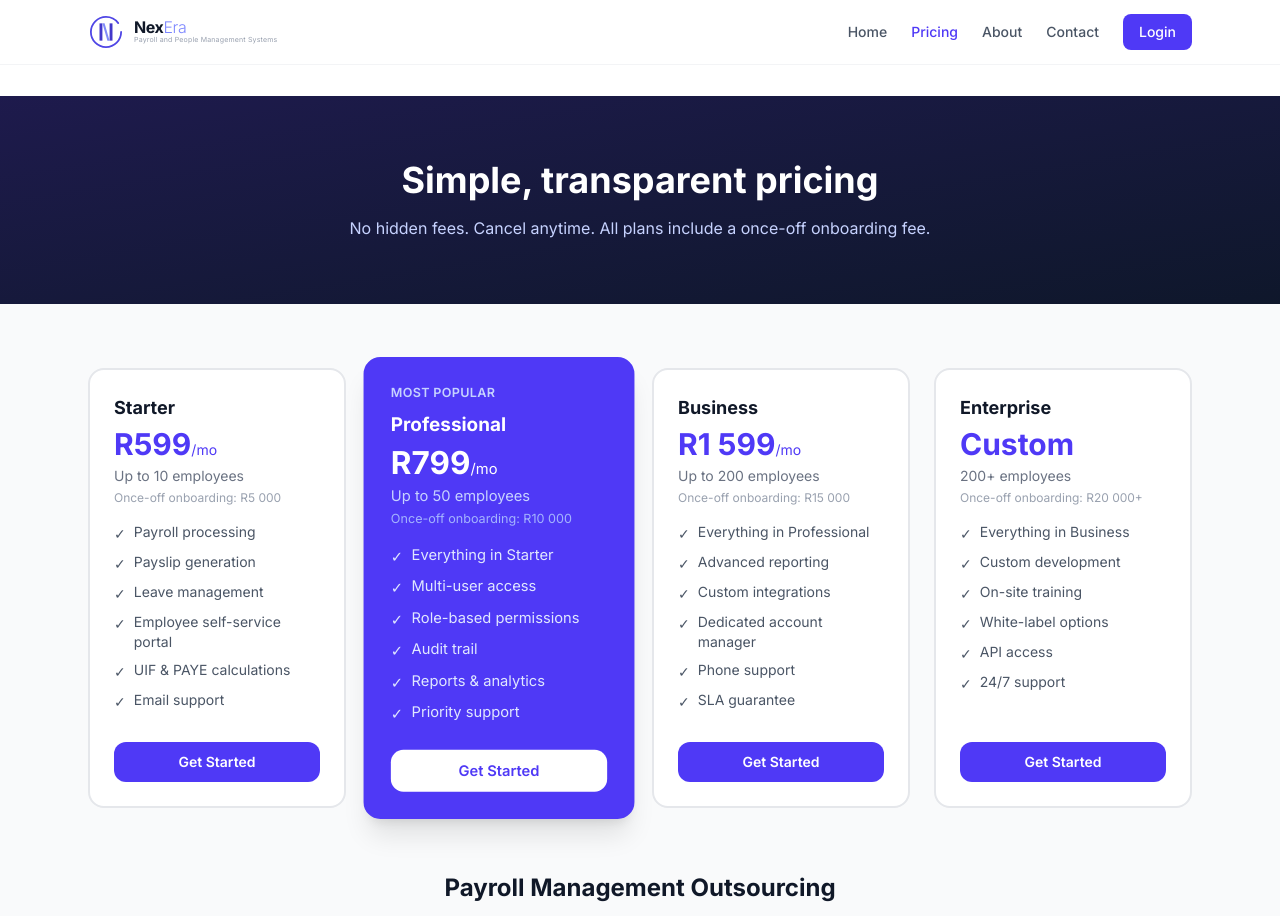
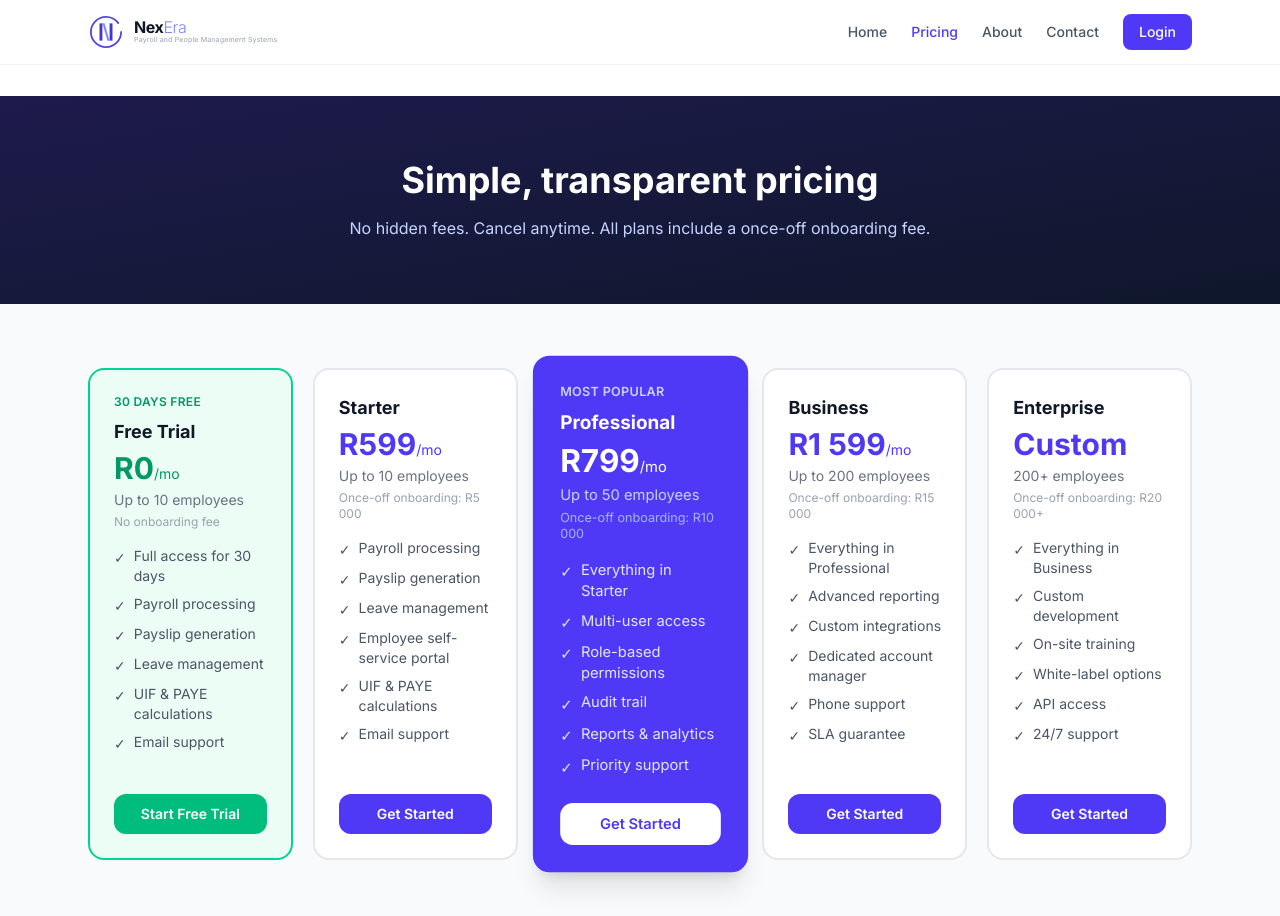
Before and after one commit to nazeerdomingo-ui/nexera-website, a Next.js app: page /pricing in a window 1280 px wide. Shown: the top 916 px of the page. Built offline with nearby package versions, Linux system fonts and the light colour scheme.

Commit message:
Add Free Trial tier card to pricing page; 5-column grid

```diff
--- a/app/pricing/page.tsx
+++ b/app/pricing/page.tsx
@@ -2,6 +2,14 @@ import Nav from "@/components/nav";
 import Footer from "@/components/footer";
 
 const plans = [
+  {
+    name: "Free Trial",
+    price: "R0",
+    employees: "Up to 10 employees",
+    onboarding: "No onboarding fee",
+    trial: true,
+    features: ["Full access for 30 days", "Payroll processing", "Payslip generation", "Leave management", "UIF & PAYE calculations", "Email support"],
+  },
   {
     name: "Starter",
     price: "R599",
@@ -55,16 +63,17 @@ export default function PricingPage() {
 
         <section className="py-16 bg-gray-50">
           <div className="max-w-6xl mx-auto px-4 sm:px-6">
-            <div className="grid grid-cols-1 md:grid-cols-2 lg:grid-cols-4 gap-6">
+            <div className="grid grid-cols-1 md:grid-cols-2 lg:grid-cols-5 gap-5">
               {plans.map((plan) => (
-                <div key={plan.name} className={`rounded-2xl p-6 border-2 flex flex-col ${plan.popular ? "border-indigo-600 bg-indigo-600 text-white shadow-xl scale-105" : "border-gray-200 bg-white text-gray-900"}`}>
+                <div key={plan.name} className={`rounded-2xl p-6 border-2 flex flex-col ${plan.popular ? "border-indigo-600 bg-indigo-600 text-white shadow-xl scale-105" : plan.trial ? "border-emerald-400 bg-emerald-50 text-gray-900" : "border-gray-200 bg-white text-gray-900"}`}>
                   {plan.popular && <div className="text-xs font-semibold uppercase tracking-wide text-indigo-200 mb-2">Most Popular</div>}
+                  {plan.trial && <div className="text-xs font-semibold uppercase tracking-wide text-emerald-600 mb-2">30 Days Free</div>}
                   <div className="font-bold text-lg mb-1">{plan.name}</div>
-                  <div className={`text-3xl font-bold mb-1 ${plan.popular ? "text-white" : "text-indigo-600"}`}>
+                  <div className={`text-3xl font-bold mb-1 ${plan.popular ? "text-white" : plan.trial ? "text-emerald-600" : "text-indigo-600"}`}>
                     {plan.price}{plan.price !== "Custom" && <span className="text-sm font-normal">/mo</span>}
                   </div>
                   <div className={`text-sm mb-1 ${plan.popular ? "text-indigo-200" : "text-gray-500"}`}>{plan.employees}</div>
-                  <div className={`text-xs mb-4 ${plan.popular ? "text-indigo-300" : "text-gray-400"}`}>Once-off onboarding: {plan.onboarding}</div>
+                  <div className={`text-xs mb-4 ${plan.popular ? "text-indigo-300" : "text-gray-400"}`}>{plan.trial ? plan.onboarding : `Once-off onboarding: ${plan.onboarding}`}</div>
                   <ul className="space-y-2 flex-1">
                     {plan.features.map((f) => (
                       <li key={f} className={`text-sm flex items-start gap-2 ${plan.popular ? "text-indigo-100" : "text-gray-600"}`}>
@@ -73,8 +82,8 @@ export default function PricingPage() {
                     ))}
                   </ul>
                   <a href="/contact"
-                    className={`mt-6 block text-center font-semibold py-2.5 rounded-xl transition-colors text-sm ${plan.popular ? "bg-white text-indigo-600 hover:bg-indigo-50" : "bg-indigo-600 text-white hover:bg-indigo-700"}`}>
-                    Get Started
+                    className={`mt-6 block text-center font-semibold py-2.5 rounded-xl transition-colors text-sm ${plan.popular ? "bg-white text-indigo-600 hover:bg-indigo-50" : plan.trial ? "bg-emerald-500 text-white hover:bg-emerald-600" : "bg-indigo-600 text-white hover:bg-indigo-700"}`}>
+                    {plan.trial ? "Start Free Trial" : "Get Started"}
                   </a>
                 </div>
               ))}
```
